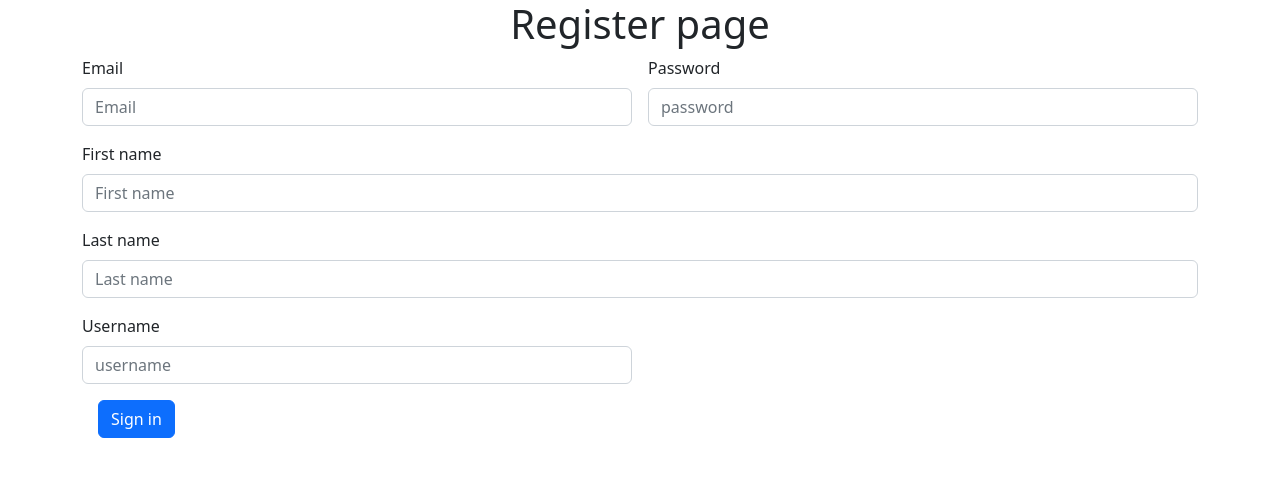
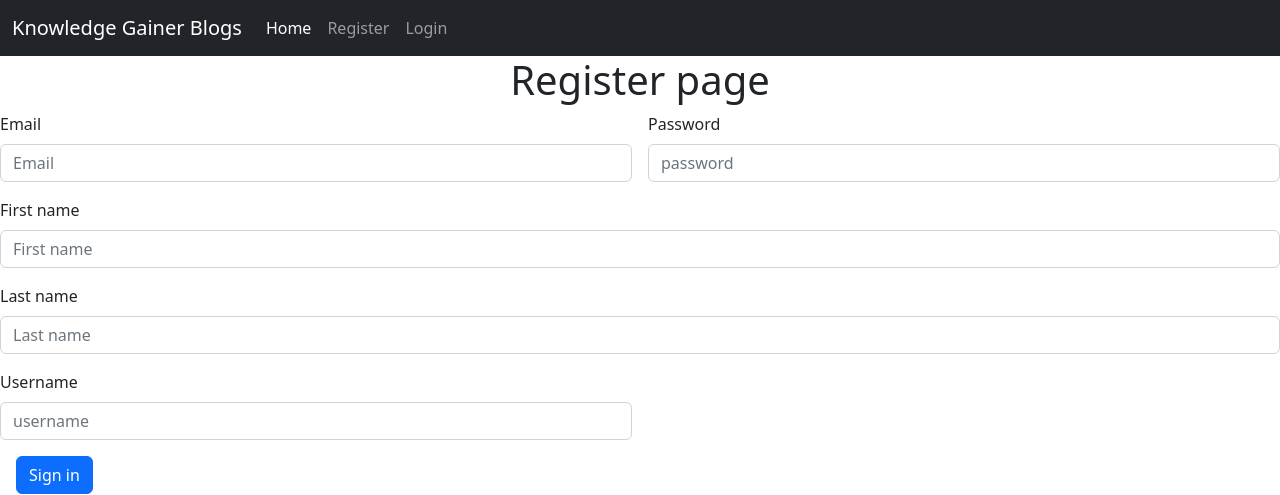
Before and after one commit to Aasthapaudel/flask_pr, a Flask app: page /register in a window 1280 px wide. Shown: the top 495 px of the page. Run offline with Flask 3, Linux system fonts and the light colour scheme.

Commit message:
Register to database

```diff
--- a/app.py
+++ b/app.py
@@ -1,4 +1,4 @@
-from flask import Flask, render_template
+from flask import Flask, render_template, request
 from flask_sqlalchemy import SQLAlchemy
 
 app =Flask(__name__)
@@ -24,8 +24,20 @@ def index():
 @app.route("/main")
 def main():
     return render_template("main.html")
-@app.route("/register")
+@app.route("/register",methods=['GET','POST'])
 def register():
+    if request.method=='POST':
+        email = request.form.get('email')
+        name = request.form.get('name')
+        password = request.form.get('password')
+        fname = request.form.get('fname')
+        lname = request.form.get('lname')
+        username = request.form.get('uname')
+        # print(email,password,fname,lname,username,name)
+        user=User(username=username,fname=fname,lname=lname,email=email,password=password)
+        db.session.add(user)
+        db.session.commit()
+        return('user registered sucessfully')
     return render_template("register.html")
 @app.route("/login")
 def login():
--- a/templates/main.html
+++ b/templates/main.html
@@ -10,11 +10,37 @@
     <link href="https://cdn.jsdelivr.net/npm/bootstrap@5.2.3/dist/css/bootstrap.min.css" rel="stylesheet" integrity="sha384-rbsA2VBKQhggwzxH7pPCaAqO46MgnOM80zW1RWuH61DGLwZJEdK2Kadq2F9CUG65" crossorigin="anonymous">
   </head>
   <body>
-    <div class ="container">
 
+    <!-- <div class ="container"> -->
+      <nav class="navbar navbar-expand-lg navbar-dark bg-dark">
+        <div class="container-fluid">
+          <a class="navbar-brand" href="#">Knowledge Gainer Blogs</a>
+          <button class="navbar-toggler" type="button" data-bs-toggle="collapse" data-bs-target="#navbarSupportedContent" aria-controls="navbarSupportedContent" aria-expanded="false" aria-label="Toggle navigation">
+            <span class="navbar-toggler-icon"></span>
+          </button>
+          <div class="collapse navbar-collapse" id="navbarSupportedContent">
+            <ul class="navbar-nav me-auto mb-2 mb-lg-0">
+              <li class="nav-item">
+                <a class="nav-link active" aria-current="page" href="#">Home</a>
+              </li>
+              <li class="nav-item">
+                <a class="nav-link" href="/register">Register</a>
+              </li>
+              <li class="nav-item">
+                <a class="nav-link" href="#">Login</a>
+              </li>
+
+
+            <!-- <form class="d-flex" role="search">
+              <input class="form-control me-2" type="search" placeholder="Search" aria-label="Search">
+              <button class="btn btn-outline-success" type="submit">Search</button>
+            </form> -->
+          </div>
+        </div>
+      </nav>
     {% block body %}
 
-    <h1>Main page</h1>
+   <h1>Main page</h1>
     {% endblock body %}
 </div>
 
--- a/templates/register.html
+++ b/templates/register.html
@@ -6,26 +6,26 @@
     {% block body %}
     <h1 class="text-center">Register page</h1>
 
-<form class="row g-3">
+<form class="row g-3" method='POST' action="\register">
     <div class="col-md-6">
       <label for="inputEmail4" class="form-label">Email</label>
-      <input type="email" class="form-control" id="inputEmail4" placeholder="Email">
+      <input type="email" class="form-control" id="inputEmail4" placeholder="Email" name="email">
     </div>
     <div class="col-md-6">
       <label for="inputPassword4" class="form-label">Password</label>
-      <input type="password" class="form-control" id="inputPassword4" placeholder="password">
+      <input type="password" class="form-control" id="inputPassword4" placeholder="password" name="password">
     </div>
     <div class="col-12">
       <label for="inputAddress" class="form-label">First name</label>
-      <input type="text" class="form-control" id="inputAddress" placeholder="First name">
+      <input type="text" class="form-control" id="inputAddress" placeholder="First name" name="fname">
     </div>
     <div class="col-12">
       <label for="inputAddress2" class="form-label">Last name</label>
-      <input type="text" class="form-control" id="inputAddress2" placeholder="Last name">
+      <input type="text" class="form-control" id="inputAddress2" placeholder="Last name" name="lname">
     </div>
     <div class="col-md-6">
       <label for="inputCity" class="form-label">Username</label>
-      <input type="text" class="form-control" id="inputCity" placeholder="username">
+      <input type="text" class="form-control" id="inputCity" placeholder="username" name="uname">
     </div>
     <!-- <div class="col-md-4">
       <label for="inputState" class="form-label">State</label>
```
Also changed, not shown: instance/db.sqlite3.
